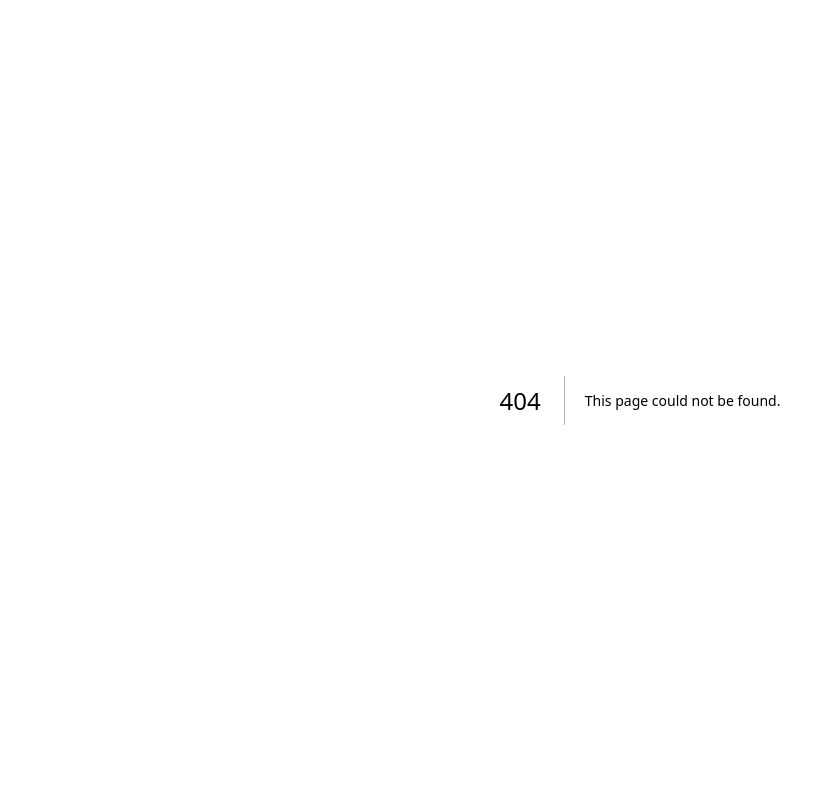
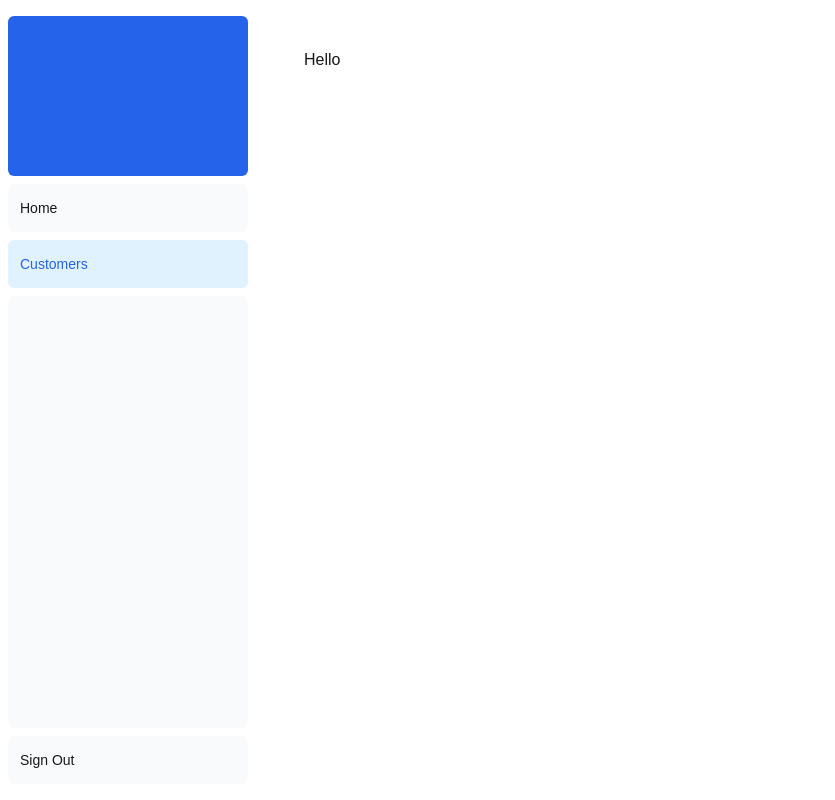
Before and after one commit to Visalraj/E-commerce-Learning-Next.js, a Next.js app: page /admin/customers in a window 1280 px wide. Before the commit this address had no page. Shown: the whole page, without its empty margins (0-835 px from the left). Built offline with nearby package versions, Linux system fonts and the light colour scheme.

Commit message:
Admin customers tweaks

```diff
--- /dev/null
+++ b/src/app/admin/customers/page.tsx
@@ -0,0 +1,7 @@
+export default function Page(){
+    return(
+        <>
+            Hello
+        </>
+    )
+}
--- a/src/app/ui/admin/dashboard/nav-links.tsx
+++ b/src/app/ui/admin/dashboard/nav-links.tsx
@@ -3,8 +3,7 @@
 import Link from 'next/link';
 import { usePathname } from 'next/navigation';
 import clsx from 'clsx';
-import Dropdown from 'react-bootstrap/Dropdown';
-import DropdownButton from 'react-bootstrap/DropdownButton';
+
 
 const links = [
 	{ name: 'Home', href: '/admin/dashboard' },
```
Also changed, not shown: src/app/admin/layout.tsx (renamed from src/app/admin/dashboard/layout.tsx).
